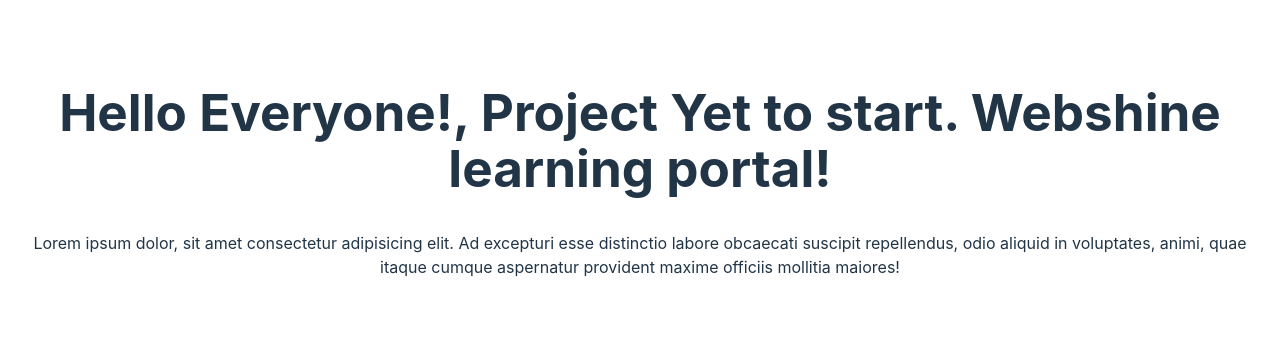
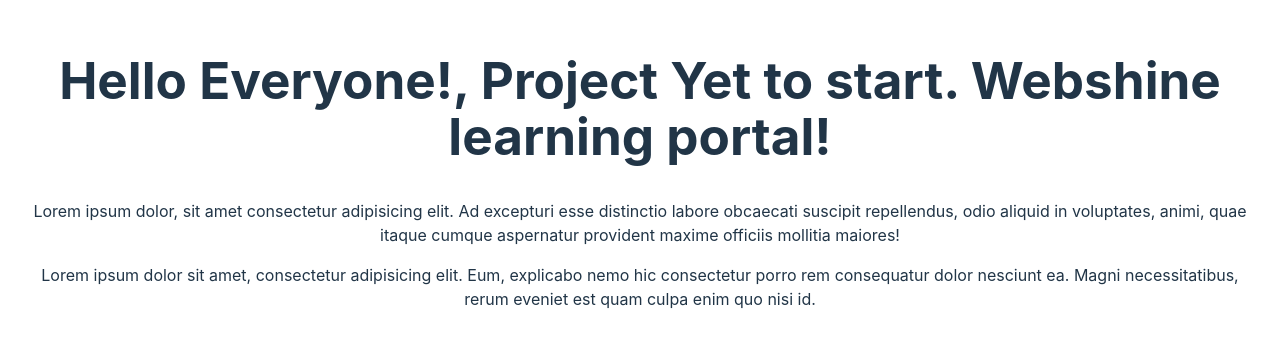
Before and after one commit to vaishnavansakthi/webshinelearning-app-frontend, a React (Vite) app: page / in a window 1280 px wide. Shown: the part 228-576 px from the top of the page. Built offline with nearby package versions, Linux system fonts and the light colour scheme.

Commit message:
test pr template

```diff
--- a/src/App.tsx
+++ b/src/App.tsx
@@ -10,11 +10,15 @@
 
   return (
     <>
-      <h1>Hello {greet}, Project Yet to start. Webshine learning portal! </h1>
+      <h1>Hello {greet}, Project Yet to start. Webshine learning portal!</h1>
       <p>
         Lorem ipsum dolor, sit amet consectetur adipisicing elit. Ad excepturi esse distinctio labore obcaecati suscipit
         repellendus, odio aliquid in voluptates, animi, quae itaque cumque aspernatur provident maxime officiis mollitia
         maiores!
+      </p>
+      <p>
+        Lorem ipsum dolor sit amet, consectetur adipisicing elit. Eum, explicabo nemo hic consectetur porro rem
+        consequatur dolor nesciunt ea. Magni necessitatibus, rerum eveniet est quam culpa enim quo nisi id.
       </p>
     </>
   )
```
